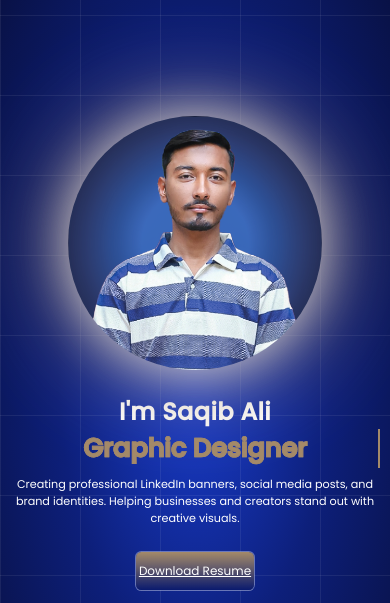
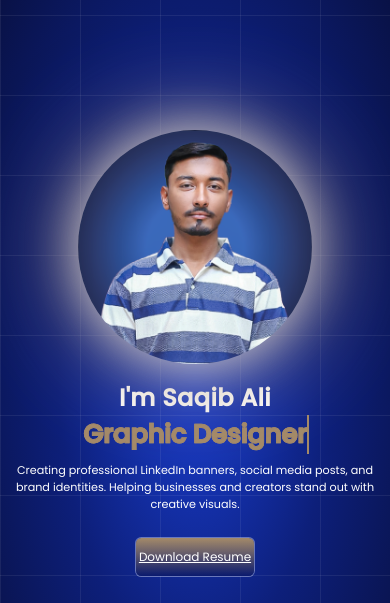
Before and after one commit to Saqibali23/Saqibali.github.io, a plain HTML site: page index.html in a window 390 px wide. Shown: the part 65-668 px from the top of the page. Drawn offline with nearby package versions, Linux system fonts and the light colour scheme.

Commit message:
Update style.css

```diff
--- a/style.css
+++ b/style.css
@@ -58,20 +58,8 @@ section{ padding: 10rem 9% 2rem; min-height: 100vh; }
 @keyframes Bottom{ 0%{ transform: translateY(100px); opacity: 0; } 100%{ transform: translateY(0px); opacity: 1; } }
 .social-media i::after{ content: ""; position: absolute; left: 0; top: -100%; height: 300%; width: 100%; background: linear-gradient(#0a1a6e,#a48a69,#0a1a6e,#a48a69); z-index: -1; transition: .5s ease; }
 i:hover::after{ top: 0; }
-
-/* HOME IMAGE - glow added */
-.home img{
-    width: 30vw;
-    background: transparent;
-    border: none;
-    border-radius: 50%;
-    filter: drop-shadow(0 0 3rem rgba(255,255,255,0.6)) drop-shadow(0 0 6rem #a48a69);
-    animation: Scale 1s ease forwards;
-    scale: 0;
-    animation-delay: 2s;
-}
+.home img{ width: 30vw; background: transparent; border: none; border-radius: 50%; filter: drop-shadow(0 0 3rem rgba(255,255,255,0.6)) drop-shadow(0 0 6rem #a48a69); animation: Scale 1s ease forwards; scale: 0; animation-delay: 2s; }
 @keyframes Scale{ 0%{ scale: 0; } 100%{ scale: 1; } }
-
 .about{ display: flex; justify-content: center; align-items: center; flex-direction: column; padding-bottom: 6rem; gap: 2rem; }
 .title{ font-size: 5rem; margin-bottom: 3rem; font-weight: 600; text-align: center; transform: translateY(-100px); opacity: 0; }
 section.start-animation .title{ animation: top 1s ease forwards; }
@@ -149,47 +137,54 @@ footer{ background: #060f40; padding: 2rem 9%; display: flex; justify-content: s
 footer p{ font-size: 1.6rem; }
 footer i{ display: inline-flex; justify-content: center; align-items: center; padding: .8rem; background: #a48a69; color: #0f0a0a; border-radius: 50%; font-size: 2.4rem; }
 
-/* RESPONSIVE */
+/* ===== RESPONSIVE ===== */
 @media(max-width:1200px){ html{ font-size: 55%; } }
 @media(max-width:991px){ .header{ padding: 2rem 9%; } section{ padding: 10rem 3% 2rem; } .contact{ min-height: auto; } footer{ padding: 2rem 3%; } }
+
 @media(max-width:768px){
     #menu{ display: block; }
     .navbar{ position: absolute; left: 0; top: 100%; width: 100%; padding: 1rem 3%; background: #0a1a6e; border-top: 1px solid rgba(255,255,255,.1); border-bottom: .2rem solid rgba(255,255,255,.1); display: none; }
     .navbar.active{ display: block; }
     .navbar a{ display: block; margin: 3rem 0; font-size: 2rem; }
 
-    /* Mobile home section fix */
+    /* Home section mobile fix */
     .home{
         flex-direction: column;
+        align-items: center;
         justify-content: center;
-        align-items: center;
         text-align: center;
-        padding-top: 12rem;
-        gap: 3rem;
+        gap: 2rem;
+        min-height: 100vh;
+    }
+    .home img{
+        width: 55vw;
+        order: -1;
+        margin-top: 2rem;
     }
     .home .text-content{
         display: flex;
         justify-content: center;
         align-items: center;
         flex-direction: column;
-        order: 2;
-    }
-    .home img{
-        width: 55vw;
-        order: 1;
-        filter: drop-shadow(0 0 3rem rgba(255,255,255,0.6)) drop-shadow(0 0 6rem #a48a69);
+        width: 100%;
     }
     .home .text-content h1{ font-size: 3.5rem; }
-    .text-animation{ width: 100%; text-align: center; }
-    .btn-section{ justify-content: center; width: 100%; }
+    .text-animation{
+        width: auto;
+        text-align: center;
+    }
+    .btn-section{
+        width: auto;
+        justify-content: center;
+    }
     .social-media{ text-align: center; }
-
     .about{ flex-direction: column; }
     .about img{ width: 20rem; height: 20rem; }
 }
+
 @media(max-width:450px){
     html{ font-size: 50%; }
     .input-box input{ width: 100%; }
-    .home img{ width: 65vw; }
+    .home img{ width: 60vw; }
     .home .text-content h1{ font-size: 3rem; }
 }
```
